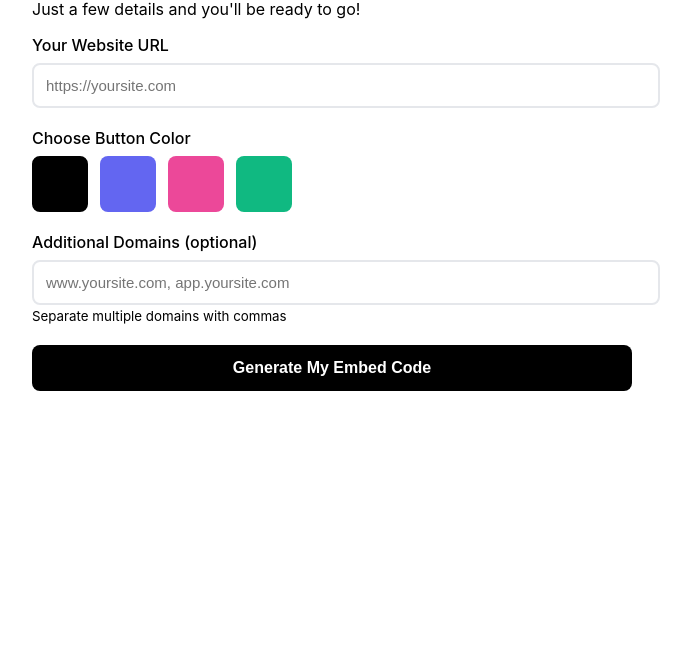
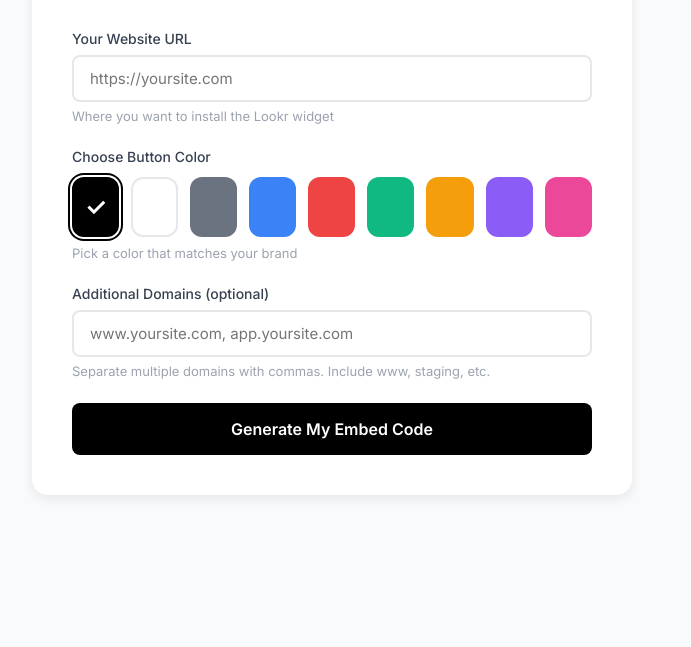
Before and after one commit to tadivirtual/lookr-backend, a website: page onboarding.html in a window 1280 px wide. Shown: the part 153-800 px from the top of the page, without its empty margins (308-999 px from the left). Drawn offline with Linux system fonts and the light colour scheme.

Commit message:
Update onboarding.html

```diff
--- a/onboarding.html
+++ b/onboarding.html
@@ -2,101 +2,203 @@
 <html>
 <head>
   <title>Complete Your Setup - Lookr.ai</title>
+  <link href="https://fonts.googleapis.com/css2?family=Inter:wght@400;500;600&display=swap" rel="stylesheet">
   <style>
+    * {
+      margin: 0;
+      padding: 0;
+      box-sizing: border-box;
+    }
     body {
       font-family: 'Inter', sans-serif;
+      background: #f9fafb;
+      padding: 40px 20px;
+    }
+    .container {
       max-width: 600px;
-      margin: 50px auto;
-      padding: 20px;
+      margin: 0 auto;
+      background: white;
+      padding: 40px;
+      border-radius: 16px;
+      box-shadow: 0 4px 12px rgba(0,0,0,0.08);
+    }
+    h1 {
+      font-size: 32px;
+      margin-bottom: 12px;
+      color: #1a1a1a;
+    }
+    .subtitle {
+      color: #6b7280;
+      margin-bottom: 32px;
+      font-size: 16px;
     }
     .form-group {
-      margin-bottom: 20px;
+      margin-bottom: 24px;
     }
     label {
       display: block;
       margin-bottom: 8px;
       font-weight: 500;
+      color: #374151;
+      font-size: 14px;
     }
     input, select {
       width: 100%;
-      padding: 12px;
+      padding: 12px 16px;
       border: 2px solid #e5e7eb;
       border-radius: 8px;
       font-size: 15px;
+      font-family: 'Inter', sans-serif;
+      transition: border-color 0.2s;
+    }
+    input:focus, select:focus {
+      outline: none;
+      border-color: #000000;
+    }
+    small {
+      display: block;
+      margin-top: 6px;
+      color: #9ca3af;
+      font-size: 13px;
+    }
+    .color-picker-label {
+      margin-bottom: 12px;
+    }
+    .color-picker {
+      display: flex;
+      gap: 12px;
+      margin-bottom: 8px;
+    }
+    .color-option {
+      width: 60px;
+      height: 60px;
+      border-radius: 12px;
+      cursor: pointer;
+      border: 3px solid transparent;
+      transition: all 0.2s;
+      position: relative;
+    }
+    .color-option:hover {
+      transform: scale(1.05);
+    }
+    .color-option.selected {
+      border-color: #000000;
+      box-shadow: 0 0 0 2px white, 0 0 0 4px #000000;
+    }
+    .color-option.selected::after {
+      content: '✓';
+      position: absolute;
+      top: 50%;
+      left: 50%;
+      transform: translate(-50%, -50%);
+      color: white;
+      font-size: 24px;
+      font-weight: bold;
     }
     button {
-      background: #000;
+      background: #000000;
       color: white;
-      padding: 14px 32px;
+      padding: 16px 32px;
       border: none;
       border-radius: 8px;
       font-size: 16px;
       font-weight: 600;
       cursor: pointer;
       width: 100%;
+      font-family: 'Inter', sans-serif;
+      transition: background 0.3s;
     }
-    .color-picker {
-      display: flex;
-      gap: 12px;
+    button:hover {
+      background: #333333;
     }
-    .color-option {
-      width: 50px;
-      height: 50px;
-      border-radius: 8px;
-      cursor: pointer;
-      border: 3px solid transparent;
+    button:disabled {
+      background: #9ca3af;
+      cursor: not-allowed;
     }
-    .color-option.selected {
-      border-color: #000;
+    .loading {
+      text-align: center;
+      color: #6b7280;
+      margin-top: 12px;
+      display: none;
+    }
+    .loading.visible {
+      display: block;
     }
   </style>
 </head>
 <body>
-  <h1>Complete Your Lookr Setup</h1>
-  <p>Just a few details and you'll be ready to go!</p>
+  <div class="container">
+    <h1>Complete Your Setup</h1>
+    <p class="subtitle">Just a few details and you'll get your embed code!</p>
 
     <form id="onboarding-form">
       <div class="form-group">
-      <label>Your Website URL</label>
-      <input type="url" name="website" placeholder="https://yoursite.com" required>
+        <label for="website">Your Website URL</label>
+        <input type="url" id="website" name="website" placeholder="https://yoursite.com" required>
+        <small>Where you want to install the Lookr widget</small>
       </div>
 
       <div class="form-group">
-      <label>Choose Button Color</label>
+        <label class="color-picker-label">Choose Button Color</label>
         <div class="color-picker">
-        <div class="color-option selected" data-color="#000000" style="background: #000000"></div>
-        <div class="color-option" data-color="#6366F1" style="background: #6366F1"></div>
-        <div class="color-option" data-color="#EC4899" style="background: #EC4899"></div>
-        <div class="color-option" data-color="#10B981" style="background: #10B981"></div>
+          <div class="color-option selected" data-color="#000000" style="background: #000000" title="Black"></div>
+          <div class="color-option" data-color="#FFFFFF" style="background: #FFFFFF; border: 2px solid #e5e7eb;" title="White"></div>
+          <div class="color-option" data-color="#6B7280" style="background: #6B7280" title="Gray"></div>
+          <div class="color-option" data-color="#3B82F6" style="background: #3B82F6" title="Blue"></div>
+          <div class="color-option" data-color="#EF4444" style="background: #EF4444" title="Red"></div>
+          <div class="color-option" data-color="#10B981" style="background: #10B981" title="Green"></div>
+          <div class="color-option" data-color="#F59E0B" style="background: #F59E0B" title="Amber"></div>
+          <div class="color-option" data-color="#8B5CF6" style="background: #8B5CF6" title="Purple"></div>
+          <div class="color-option" data-color="#EC4899" style="background: #EC4899" title="Pink"></div>
         </div>
-      <input type="hidden" name="color" value="#000000">
+        <input type="hidden" id="color" name="color" value="#000000">
+        <small>Pick a color that matches your brand</small>
       </div>
 
       <div class="form-group">
-      <label>Additional Domains (optional)</label>
-      <input type="text" name="additional_domains" placeholder="www.yoursite.com, app.yoursite.com">
-      <small>Separate multiple domains with commas</small>
+        <label for="additional_domains">Additional Domains (optional)</label>
+        <input type="text" id="additional_domains" name="additional_domains" placeholder="www.yoursite.com, app.yoursite.com">
+        <small>Separate multiple domains with commas. Include www, staging, etc.</small>
       </div>
 
-    <button type="submit">Generate My Embed Code</button>
+      <button type="submit" id="submit-btn">Generate My Embed Code</button>
+      <div class="loading" id="loading">Creating your widget...</div>
     </form>
+  </div>
 
   <script>
+    // Get email from URL (passed from Stripe redirect)
+    const urlParams = new URLSearchParams(window.location.search);
+    const email = urlParams.get('email');
+    const tier = urlParams.get('tier');
+
     // Color picker
     document.querySelectorAll('.color-option').forEach(option => {
       option.addEventListener('click', () => {
         document.querySelectorAll('.color-option').forEach(o => o.classList.remove('selected'));
         option.classList.add('selected');
-        document.querySelector('input[name="color"]').value = option.dataset.color;
+        document.getElementById('color').value = option.dataset.color;
       });
     });
 
     // Form submission
     document.getElementById('onboarding-form').addEventListener('submit', async (e) => {
       e.preventDefault();
+
+      const submitBtn = document.getElementById('submit-btn');
+      const loading = document.getElementById('loading');
+
+      submitBtn.disabled = true;
+      loading.classList.add('visible');
+
       const formData = new FormData(e.target);
-      const data = Object.fromEntries(formData);
+      const data = {
+        ...Object.fromEntries(formData),
+        email: email,
+        tier: tier
+      };
 
+      try {
         const response = await fetch('/api/complete-onboarding', {
           method: 'POST',
           headers: { 'Content-Type': 'application/json' },
@@ -106,8 +208,17 @@
         const result = await response.json();
 
         if (response.ok) {
-        // Show embed code page
-        window.location.href = `/success?key=${result.siteKey}`;
+          // Redirect to success page with site key
+          window.location.href = `/success.html?key=${result.siteKey}`;
+        } else {
+          alert('Error: ' + (result.error || 'Something went wrong'));
+          submitBtn.disabled = false;
+          loading.classList.remove('visible');
+        }
+      } catch (error) {
+        alert('Network error. Please try again.');
+        submitBtn.disabled = false;
+        loading.classList.remove('visible');
       }
     });
   </script>
```
Lines whose indentation alone changed are shown as unchanged.
